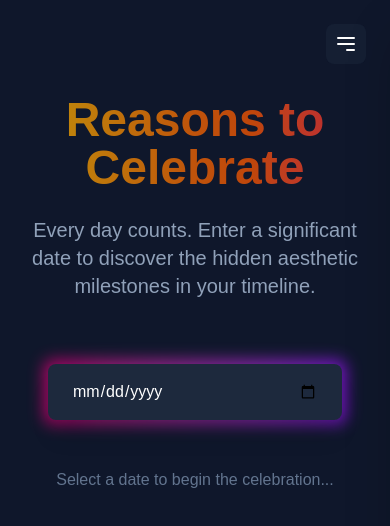
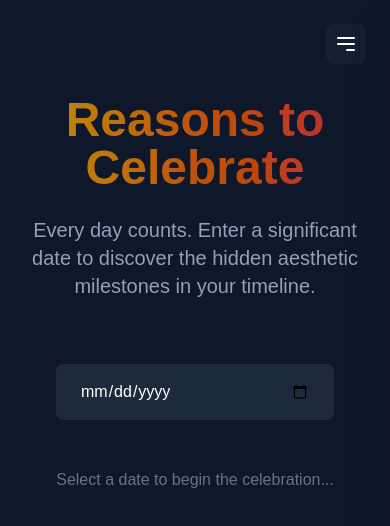
Before and after one commit to niesmo/reasons-to-celebrate, a Next.js app: page / in a window 390 px wide. Shown: the top 526 px of the page. Built offline with nearby package versions, Linux system fonts and the light colour scheme.

Commit message:
trying to fix phone input

```diff
--- a/src/app/page.tsx
+++ b/src/app/page.tsx
@@ -177,8 +177,8 @@ function HomeContent() {
         )}
 
         {/* Date Input Section */}
-        <div className="flex justify-center mb-8 px-4">
-          <div className="relative group w-full max-w-md">
+        <div className="flex justify-center mb-8 px-6">
+          <div className="relative group w-full max-w-md overflow-hidden rounded-lg">
             <div className="absolute -inset-1 bg-gradient-to-r from-pink-600 to-purple-600 rounded-lg blur opacity-75 group-hover:opacity-100 transition duration-1000 group-hover:duration-200"></div>
             <input
               type="date"
```
